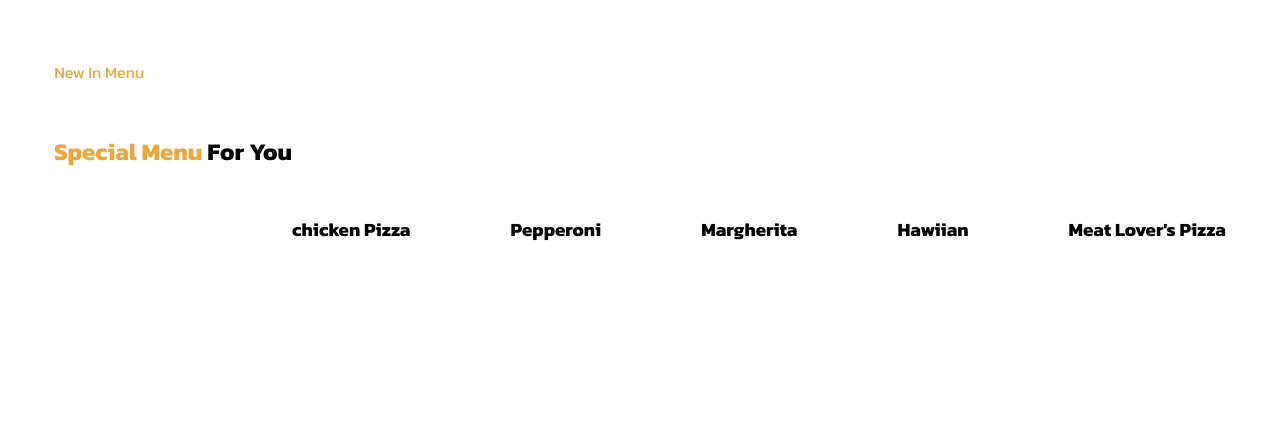
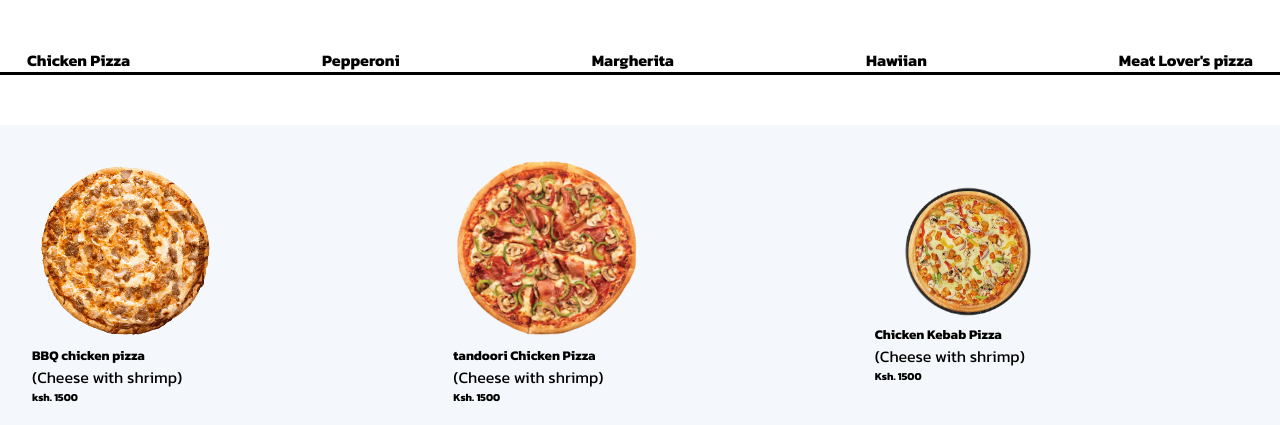
Before and after one commit to zulfero/pizzaara, a plain HTML site: page index.html in a window 1280 px wide. Shown: the part 750-1175 px from the top of the page. Before the commit the page ends 1073 px from the top, so only its background shows below. Drawn offline with Linux system fonts and the light colour scheme.

Commit message:
add a nav and header five and six

```diff
--- a/css/sections/menu.css
+++ b/css/sections/menu.css
@@ -1,17 +1,31 @@
-.menu__content {
-  display: flex;
-  justify-content: center;
-  padding-top: 80px;
-  align-items: center;
-  padding-bottom: 80px;
-}
-.menu__content p {
-  display: flex;
-  margin-top: 20px;
-  padding-bottom: 50px;
+.menu__content--text {
+  text-align: center;
 }
 .menu__content--options {
   display: flex;
-  padding-top: 250px;
-  gap: 100px;
+  margin-top: 5%;
+  justify-content: center;
+  align-items: center;
+  gap: 12em;
+  margin-bottom: 50px;
+  border-bottom: solid black;
 }
+.menu__content--options h4:hover {
+  color: #eea539;
+  cursor: pointer;
+}
+
+.sample__image {
+  display: flex;
+  justify-content: center;
+  align-items: center;
+  padding: 2em;
+  padding-bottom: 20px;
+  background-color: #f4f7fb;
+  gap: 3em;
+  width: 100%;
+}
+
+.sample__image>div{
+   flex:1
+}
--- a/css/style.css
+++ b/css/style.css
@@ -12,6 +12,12 @@
   width: 90%;
   margin: 0 auto;
 }
+h1{
+  font-size: 50px;
+}
 .text__orange {
   color: #eea539;
 }
+h2 {
+  font-size: 50px;
+}
--- a/index.html
+++ b/index.html
@@ -158,15 +158,51 @@
         <div class="conatiner">
           <div class="menu__content">
             <div class="menu__content--text">
-              <p><span class="text__orange"> New In Menu</span></p>
+              <div>
+                <h4><span class="text__orange"> New In Menu</span></h4>
+              </div>
               <h2><span class="text__orange">Special Menu</span> For You</h2>
             </div>
             <div class="menu__content--options">
-              <h3>chicken Pizza</h3>
-              <h3>Pepperoni</h3>
-              <h3>Margherita</h3>
-              <h3>Hawiian</h3>
-              <h3>Meat Lover's Pizza</h3>
+              <h4>Chicken Pizza</h4>
+              <h4>Pepperoni</h4>
+              <h4>Margherita</h4>
+              <h4>Hawiian</h4>
+              <h4>Meat Lover's pizza</h4>
+            </div>
+            <div class="sample">
+              <div class="sample__image">
+                <div>
+                  <img
+                    src="images/barbecue-chicken-pizza.png"
+                    width="50%"
+                    alt="barbecue-chicken-pizza picture"
+                  />
+                  <h5>BBQ chicken pizza</h5>
+                  <p>(Cheese with shrimp)</p>
+                  <h6>ksh. 1500</h6>
+                </div>
+                <div>
+                  <img
+                    src="images/tandoori-chicken.png"
+                    width="50%"
+                    alt="tandoori-chicken picture"
+                  />
+                  <h5>tandoori Chicken Pizza</h5>
+                  <p>(Cheese with shrimp)</p>
+                  <h6>Ksh. 1500</h6>
+                </div>
+                <div>
+                  <img
+                    src="images/kebab.png"
+                    width="50%"
+                    alt="kebab Chicken picture"
+                  />
+                  <h5>Chicken Kebab Pizza</h5>
+                  <p>(Cheese with shrimp)</p>
+                  <h6>Ksh. 1500</h6>
+                </div>
+              </div>
             </div>
           </div>
         </div>
```
